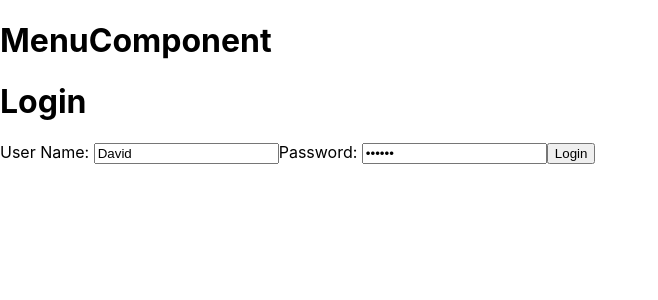
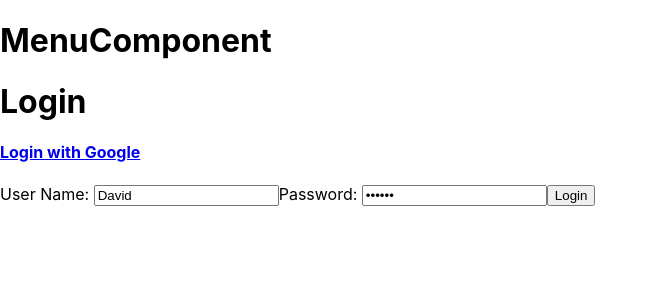
Before and after one commit to dato7898/commento-front, a React (Create React App) app: page /login in a window 1280 px wide. Shown: the top 300 px of the page, without its empty margins (0-658 px from the left). Built offline with nearby package versions, Linux system fonts and the light colour scheme.

Commit message:
add auth with google

```diff
--- a/src/component/LoginComponent.jsx
+++ b/src/component/LoginComponent.jsx
@@ -45,6 +45,9 @@ class LoginComponent extends Component {
                 <div className="container">
                     {this.state.hasLoginFailed && <div className="alert alert-warning">Invald Credentials</div>}
                     {this.state.showSuccessMessage && <div>Login Sucessful</div>}
+                    <div>
+                        <h4><a href={window.API_URL + "/oauth2/authorization/google"}>Login with Google</a></h4>
+                    </div>
                     User Name: <input type="text" name="username" value={this.state.username} onChange={this.handleChange} />
                     Password: <input type="password" name="password" value={this.state.password} onChange={this.handleChange} />
                     <button className="btn btn-success" onClick={this.loginClicked}>Login</button>
```
